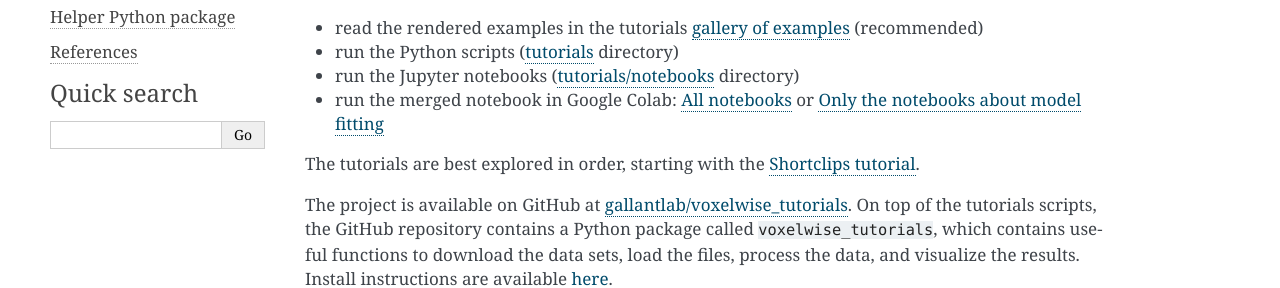
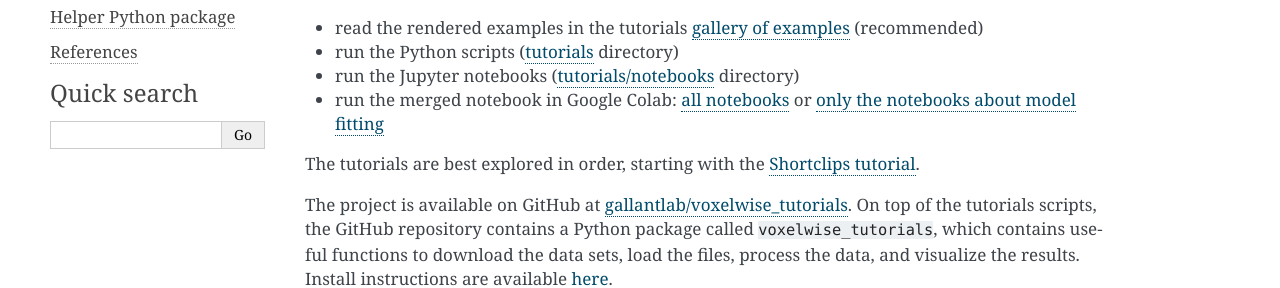
Before and after one commit to gallantlab/voxelwise_tutorials, a Sphinx documentation site: the page built from doc/index.rst, in a window 1280 px wide and 1002 px high. Shown: the part 281-569 px from the top of the window. Built offline with Sphinx 7.4.7, drawn with Linux system fonts in a browser that asks for light colours; pages that are not in the unit, such as notebooks, are missing from menus.

```diff
--- a/doc/index.rst
+++ b/doc/index.rst
@@ -20,8 +20,8 @@ To explore these tutorials, one can:
   <https://github.com/gallantlab/voxelwise_tutorials/tree/main/tutorials/notebooks>`_
   directory)
 - run the merged notebook in Google Colab:
-  `All notebooks <https://colab.research.google.com/github/gallantlab/voxelwise_tutorials/blob/main/tutorials/notebooks/shortclips/merged_for_colab.ipynb>`_ or
-  `Only the notebooks about model fitting <https://colab.research.google.com/github/gallantlab/voxelwise_tutorials/blob/main/tutorials/notebooks/shortclips/merged_for_colab_model_fitting.ipynb>`_
+  `all notebooks <https://colab.research.google.com/github/gallantlab/voxelwise_tutorials/blob/main/tutorials/notebooks/shortclips/merged_for_colab.ipynb>`_ or
+  `only the notebooks about model fitting <https://colab.research.google.com/github/gallantlab/voxelwise_tutorials/blob/main/tutorials/notebooks/shortclips/merged_for_colab_model_fitting.ipynb>`_
 
 The tutorials are best explored in order, starting with the `Shortclips
 tutorial <_auto_examples/index.html>`_.
```
